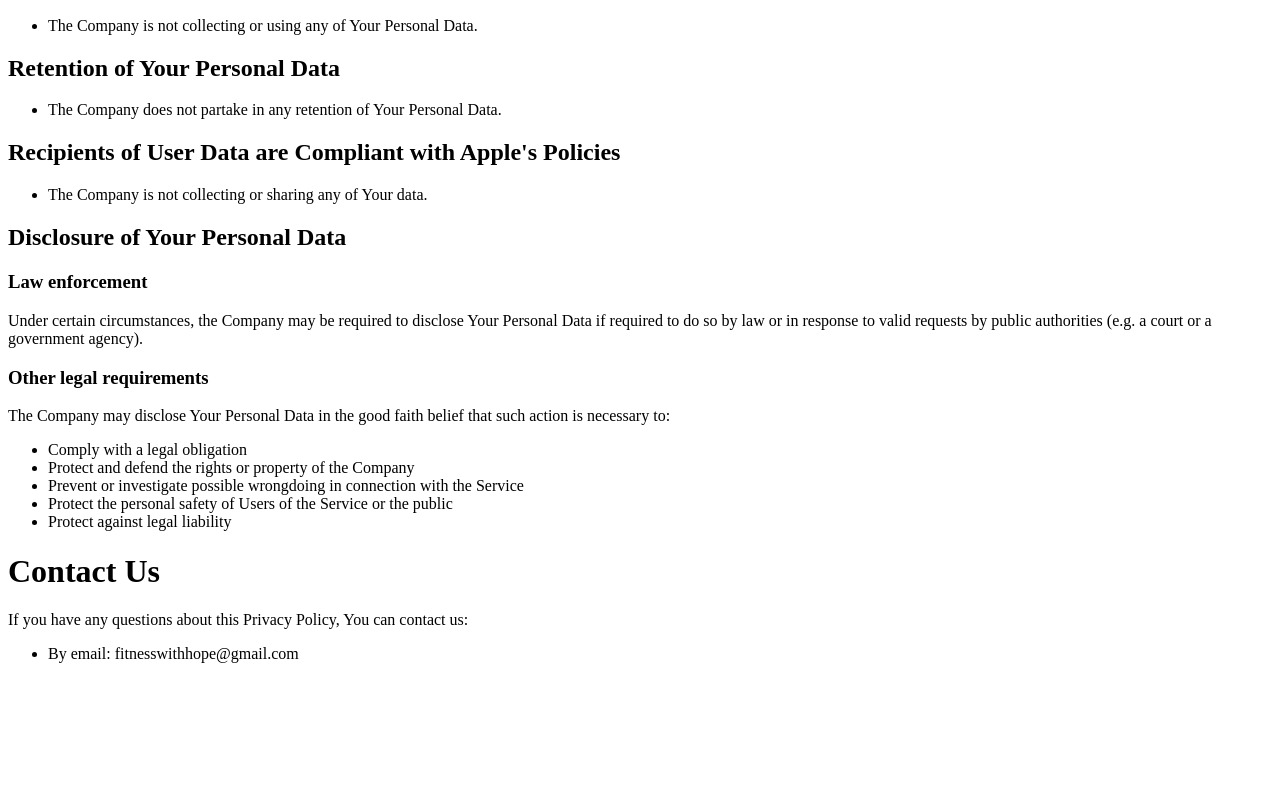
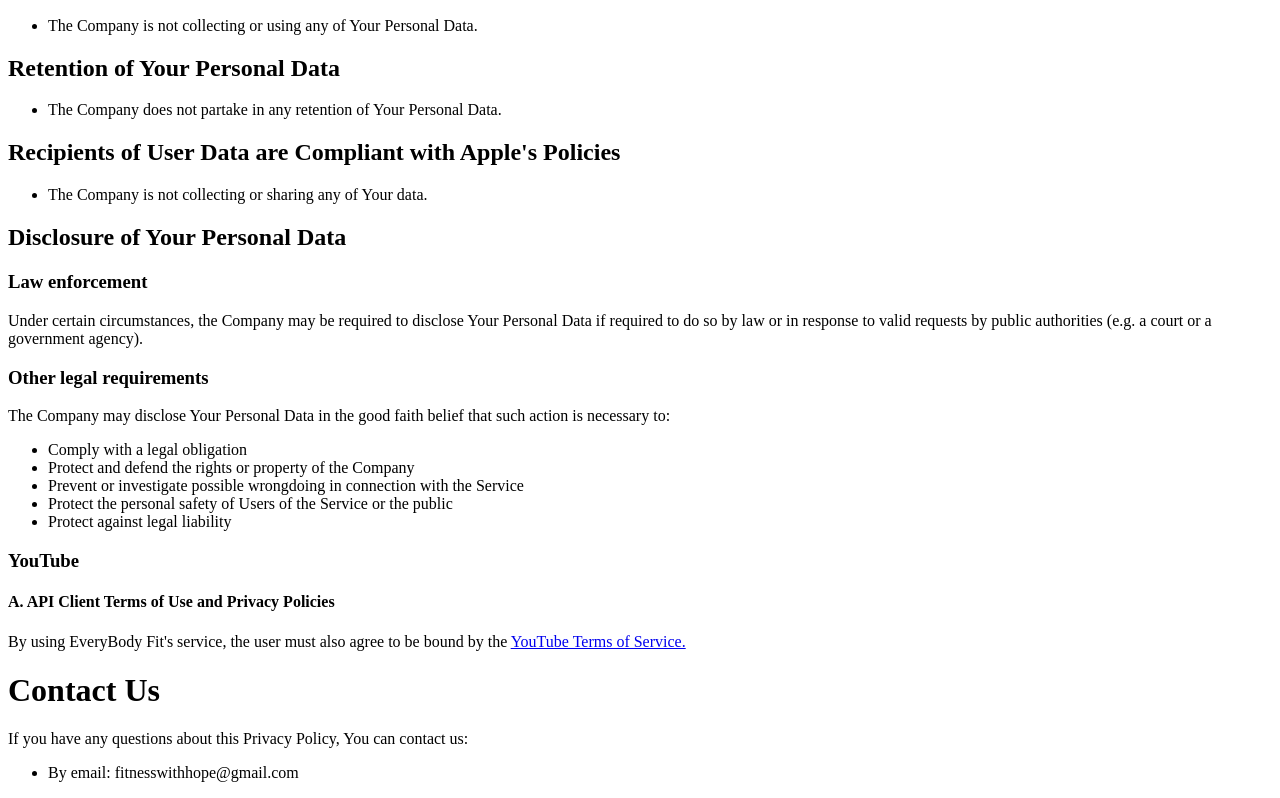
Before and after one commit to everybodyfit/everybodyfit.github.io, a plain HTML site: page index.html in a window 1280 px wide. Shown: the part 1398-2196 px from the top of the page. Before the commit the page ends 2077 px from the top, so only its background shows below. Drawn offline with Linux system fonts and the light colour scheme.

Commit message:
Add files via upload
Updated Privacy Policy to include YouTube's privacy policy

```diff
--- a/index.html
+++ b/index.html
@@ -78,10 +78,14 @@
 <ul>
     <li>
         <p>The Company voluntarily requests Runtime Permissions to access photos, media, and files on Your device.
-            The data accessed from Your device is not collected in any way. The data accessed stays on Your device locally and is just
-            used within the Mobile Application. These permissions are only requested when the user of the Mobile Application wishes to
-            add a profile picture image. If the user decides to allow this Runtime Permission, the Mobile Application will gain access to
-            Your photos, media, and files on Your mobile device. None of the data accessed is collected in any way by The Company.
+            The data accessed from Your device is not collected in any way. The data accessed stays on Your device
+            locally and is just
+            used within the Mobile Application. These permissions are only requested when the user of the Mobile
+            Application wishes to
+            add a profile picture image. If the user decides to allow this Runtime Permission, the Mobile Application
+            will gain access to
+            Your photos, media, and files on Your mobile device. None of the data accessed is collected in any way by
+            The Company.
         </p>
     </li>
 </ul>
@@ -125,6 +129,14 @@
     <li>Protect the personal safety of Users of the Service or the public</li>
     <li>Protect against legal liability</li>
 </ul>
+<h3>YouTube</h3>
+<h4>A. API Client Terms of Use and Privacy Policies</h4>
+<p>By using EveryBody Fit's service, the user must also agree to be bound by the
+    <a href="https://www.youtube.com/t/terms">YouTube Terms of Service.</a>
+</p>
+
+
+
 
 
 <h1>Contact Us</h1>
@@ -132,28 +144,3 @@
 <ul>
     <li>By email: fitnesswithhope@gmail.com</li>
 </ul>
-<!--
-Who is the app owner?
-What data is being collected? How is that data being collected?
-What is the Legal basis for the collection? (e.g consent, necessary for your service, legal obligation etc.) – This is
-more specifically related to the GDPR and EU Law, however, even if you fall outside of GDPR obligations, under most
-countries’ legislations, you’ll still need to say why you’re processing the personal data of users.
-For which specific purposes are the data collected? Analytics? Email Marketing?
-Which third parties will have access to the information? Will any third party collect data through widgets (e.g. social
-buttons) and integrations (e.g. Facebook Connect)?
-What rights do users have? Can they request to see the data you have on them, can they request to rectify, erase or
-block their data? (under European regulations most of this is mandatory)
-Description of process for notifying users and visitors of changes or updates to the privacy policy
-Effective date of the privacy policy
-
-Sensitive:
-
-CALENDAR
-CAMERA
-CONTACTS
-LOCATION
-MICROPHONE
-PHONE
-SENSORS
-SMS
-STORAGE -->
```
